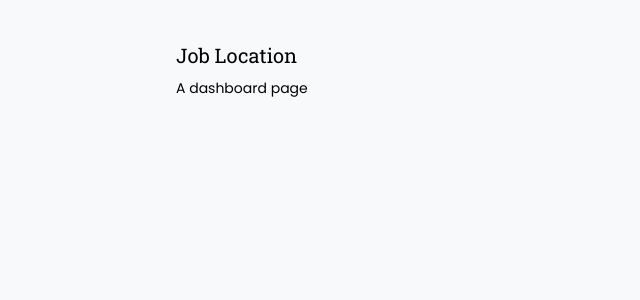
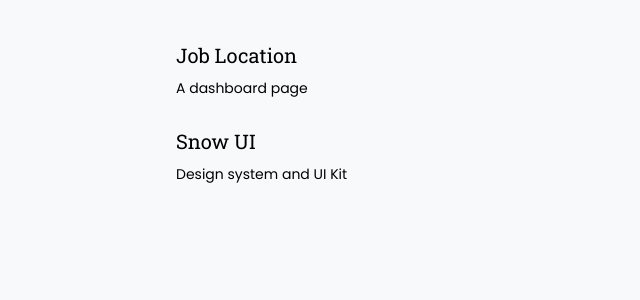
Before and after one commit to createdbymahmood/pixelsmithy, a Next.js app: page / in a window 1280 px wide. Shown: the top 300 px of the page, without its empty margins (0-640 px from the left). Built offline with nearby package versions, Linux system fonts and the light colour scheme.

Commit message:
feat: add SnowUI project and page

```diff
--- /dev/null
+++ b/src/app/snow-ui/page.tsx
@@ -0,0 +1,5 @@
+import React from 'react'
+
+export default function SnowUI() {
+  return <div />
+}
--- a/src/components/Projects/Projects.tsx
+++ b/src/components/Projects/Projects.tsx
@@ -17,6 +17,13 @@ const projects = [
     id: 1,
     title: 'Job Location',
     description: 'A dashboard page',
+    href: urls.JobLocation.index,
+  },
+  {
+    id: 2,
+    title: 'Snow UI',
+    description: 'Design system and UI Kit',
+    href: urls.SnowUI.index,
   },
 ]
 
@@ -26,7 +33,7 @@ const ProjectsList = () => {
       {projects.map((project) => {
         return (
           <Stack key={project.id}>
-            <Box component={Link} href={urls.JobLocation.index}>
+            <Box component={Link} href={project.href}>
               <Text
                 className={clsx(playfairDisplay.className, styles.title)}
                 size='xl'
--- a/src/constants.ts
+++ b/src/constants.ts
@@ -6,4 +6,7 @@ export const urls = {
   JobLocation: {
     index: '/job-location',
   },
+  SnowUI: {
+    index: '/snow-ui',
+  },
 }
```
